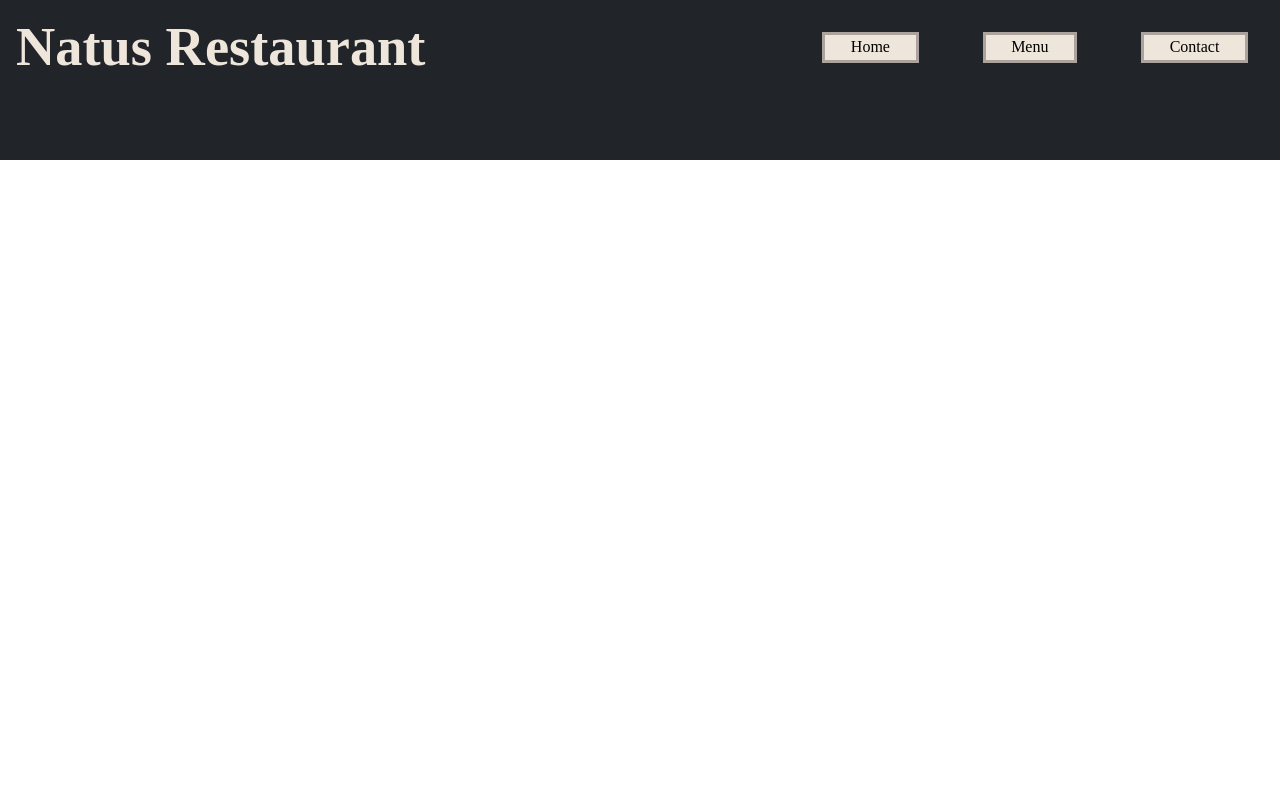
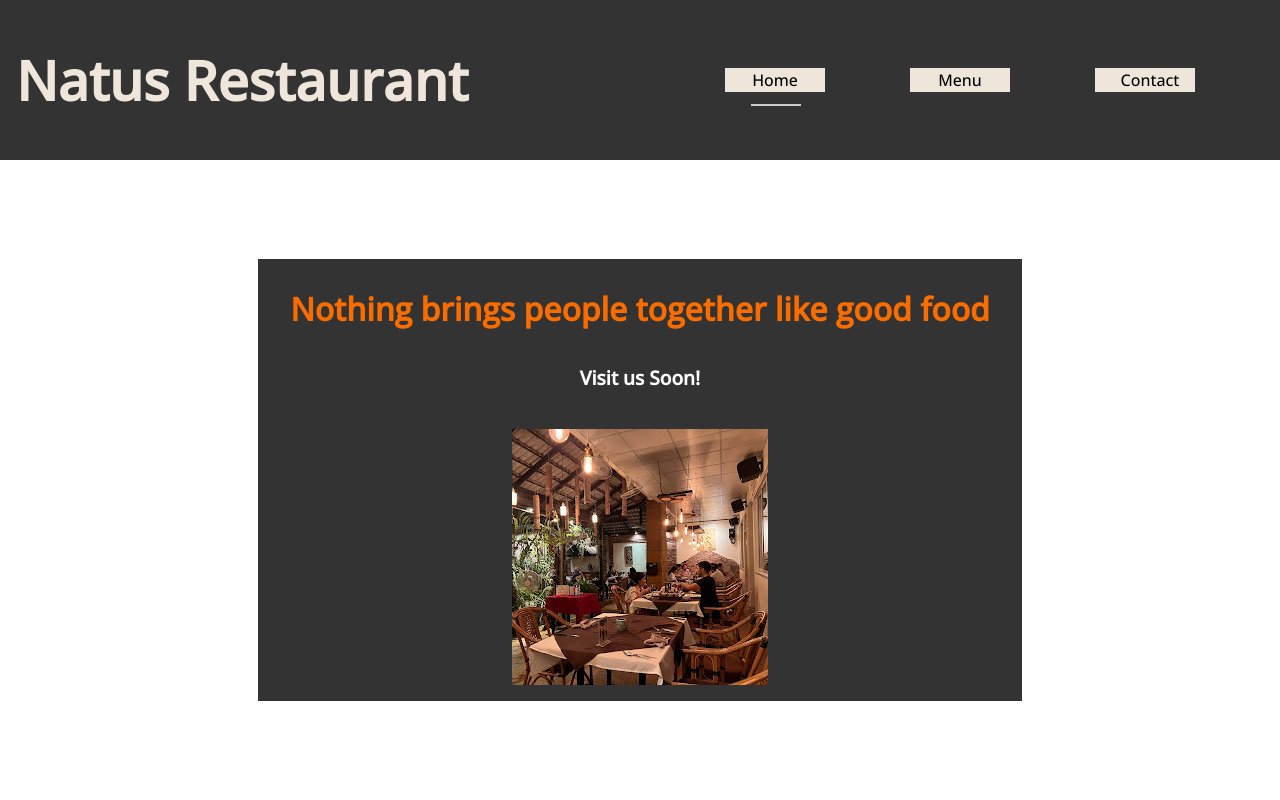
Before and after one commit to Prox2005/Restaurant-Page, a website built with webpack: page dist/index.html in a window 1280 px wide. Built offline with nearby package versions, Linux system fonts and the light colour scheme; files whose address does not match are found by name.

Commit message:
Add the home interface

```diff
--- a/src/functions/firstLoad.js
+++ b/src/functions/firstLoad.js
@@ -7,7 +7,7 @@ import "../style.css";
 export default function appendElements() {
   const content = document.querySelector(".content");
   const headerContent = header();
+  const homeContent = home();
   content.appendChild(headerContent);
-  const homeButton = document.querySelector(".nav__pages--home");
-  homeButton.addEventListener("click", home);
+  content.appendChild(homeContent);
 }
--- a/src/pages/header.js
+++ b/src/pages/header.js
@@ -3,11 +3,12 @@ import "../../src//style.css";
 
 export default function headerContent() {
   const header = new Element("header", "header").createElement();
-  const h1 = new Element("h1", "header__restaurant-name", "Natus Restaurant").createElement();
+  const h2 = new Element("h2", "header__restaurant-name", "Natus Restaurant").createElement();
 
   const nav = new Element("nav", "nav").createElement();
   const homeButton = new Element("button", "nav__pages--home", "Home").createElement();
   homeButton.classList.add("button");
+  homeButton.classList.add("button--active");
 
   const menuButton = new Element("button", "nav__pages--menu", "Menu").createElement();
   menuButton.classList.add("button");
@@ -15,7 +16,7 @@ export default function headerContent() {
   const contactButton = new Element("button", "nav__pages--contact", "Contact").createElement();
   contactButton.classList.add("button");
 
-  header.appendChild(h1);
+  header.appendChild(h2);
   header.appendChild(nav);
   nav.appendChild(homeButton);
   nav.appendChild(menuButton);
--- a/src/pages/home.js
+++ b/src/pages/home.js
@@ -1,8 +1,26 @@
+// this js will manage the home page
 "use strict";
 
-// this js will manage the home page
-
+import { Element } from "./header";
+import "../style.css";
 export default function homeContent() {
   const content = document.querySelector(".content");
-  content.innerHTML = "";
+  const main = new Element("main", "main").createElement();
+  const home = new Element("section", "home").createElement();
+  const headline = new Element(
+    "h1",
+    "home__headline",
+    "Nothing brings people together like good food"
+  ).createElement();
+  const visitUs = new Element("h2", "home__visit-us", "Visit us Soon!").createElement();
+
+  const img = new Element("img", "home__restaurant-pic").createElement();
+  img.src = "../../src/assets/restaurant.jpg";
+
+  content.appendChild(main);
+  main.appendChild(home);
+  home.appendChild(headline);
+  home.appendChild(visitUs);
+  home.appendChild(img);
+  return main;
 }
--- a/src/style.css
+++ b/src/style.css
@@ -1,4 +1,7 @@
+@import url("https://fonts.googleapis.com/css2?family=Open+Sans:wght@500&display=swap");
+
 * {
+  font-family: "Open Sans", sans-serif;
   box-sizing: border-box;
 }
 
@@ -9,37 +12,90 @@ body {
   padding: 0;
   overflow: hidden;
 }
+
 .content {
+  display: flex;
+  flex-direction: column;
+  background-image: url("./assets/food.jpg");
   height: 100%;
 }
 .header {
   display: flex;
   justify-content: space-between;
-  background-color: #212529;
+  align-items: center;
+  background-color: rgba(0, 0, 0, 0.8);
   height: 20%;
-  background-image: url("./assets/food.jpg");
   background-position: center;
   background-blend-mode: overlay;
 }
 
 .header__restaurant-name {
   font-size: 3.4rem;
-  margin: 1rem;
+  margin: 0 1rem;
   color: #eee5db;
 }
-
+.nav {
+  display: flex;
+  width: 50%;
+  justify-content: space-evenly;
+}
 .button {
-  margin: 2rem;
-  position: relative;
+  margin: 0;
   padding: 0.2rem 1.6rem;
-  border: 3px solid #aca39f;
+  width: 100px;
+  border: none;
   background-color: #eee5db;
 }
 
-@media only screen and (max-width: 932px) {
+/* home content */
+.main {
+  display: flex;
+  flex: auto;
+  align-items: center;
+  justify-content: center;
+}
+
+.home {
+  display: flex;
+  text-align: center;
+  flex-direction: column;
+  align-items: center;
+  padding: 1rem 2rem;
+  height: max-content;
+  gap: 2.5rem;
+  background-color: rgba(0, 0, 0, 0.8);
+}
+
+.home__headline {
+  margin: 1rem 0 0 0;
+  color: #f96d00;
+}
+
+.home__visit-us {
+  margin: 0;
+  color: white;
+  font-size: 1.2rem;
+}
+
+.home__restaurant-pic {
+  width: min-content;
+}
+
+.button--active::after {
+  content: "";
+  display: block;
+  position: absolute;
+  text-align: center;
+  background: #ccc;
+  width: 50px;
+  height: 2px;
+  margin-top: 15px;
+}
+
+@media only screen and (max-width: 970px) {
   .header {
     flex-direction: column;
-    justify-content: space-between;
+    justify-content: space-evenly;
     align-items: center;
     height: 20%;
   }
@@ -53,14 +109,14 @@ body {
   }
 }
 
-@media only screen and (max-width: 410px) {
-  .header {
-    height: 40%;
-  }
+@media only screen and (max-width: 470px) {
   .nav {
     display: flex;
   }
   .header {
     justify-content: space-evenly;
   }
+  .header__restaurant-name {
+    font-size: 2.4rem;
+  }
 }
--- a/webpack.config.js
+++ b/webpack.config.js
@@ -17,6 +17,10 @@ module.exports = {
         test: /\.(png|svg|jpg|jpeg|gif)$/i,
         type: "asset/resource",
       },
+      {
+        test: /\.(woff|woff2|eot|ttf|otf)$/i,
+        type: "asset/resource",
+      },
     ],
   },
 };
```
Also changed, not shown: dist/636be8de934918e38ed9.ttf (added), dist/c273362c8454e6dcbf00.jpg (added), dist/eddfbab9ae86f463b66c.ttf (added), dist/fc2b5060f7accec5cf74.ttf (added), dist/index.html, dist/main.js, src/assets/restaurant.jpg (added).
